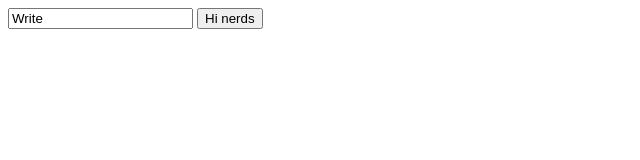
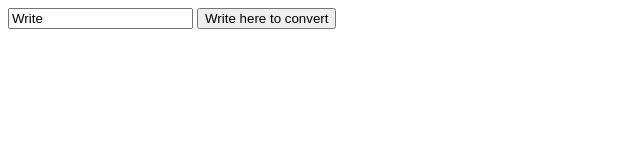
Before and after one commit to krashanoff/to65536, a plain HTML site: page index.html in a window 1280 px wide. Shown: the whole page, without its empty margins (0-640 px from the left). Drawn offline with Linux system fonts and the light colour scheme.

Commit message:
Nerds is offensive

```diff
--- a/index.html
+++ b/index.html
@@ -6,7 +6,7 @@
 <body>
   <input type="text" id="plaintext" value="Write"></input>
 
-  <button onclick="twosix()">Hi nerds</button>
+  <button onclick="twosix()">Write here to convert</button>
 
   <div id="output">
   </div>
```
